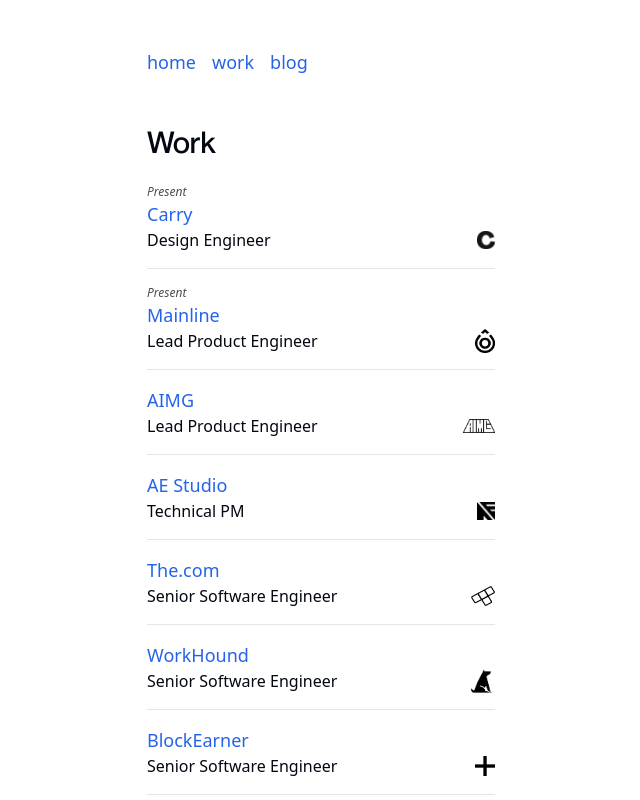
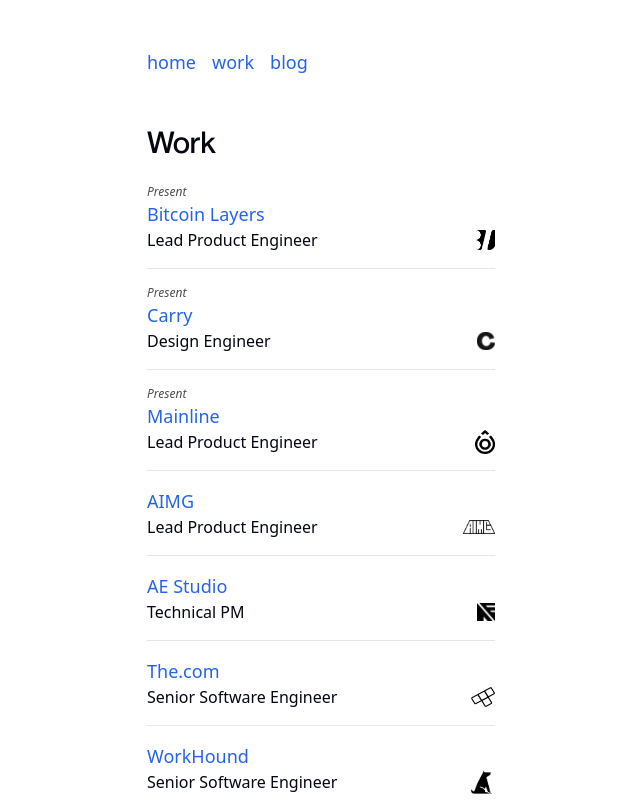
Before and after one commit to bolander72/boland.co, a Next.js app: page /work in a window 1280 px wide. Shown: the top 800 px of the page, without its empty margins (319-959 px from the left). Built offline with nearby package versions, Linux system fonts and the light colour scheme; what tailwindcss-animated would draw is missing.

Commit message:
Add new work entry

```diff
--- a/components/work/resume.tsx
+++ b/components/work/resume.tsx
@@ -2,6 +2,14 @@ import { cn } from '@/lib/utils'
 import Entry from './entry'
 
 const entries = [
+  {
+    name: 'Bitcoin Layers',
+    duration: 'Present',
+    role: 'Lead Product Engineer',
+    tags: [],
+    websiteLink: 'https://bitcoinlayers.org?ref=boland.co',
+    logoLink: '/logos/bitcoin-layers.webp'
+  },
   {
     name: 'Carry',
     duration: 'Present',
@@ -15,7 +23,7 @@ const entries = [
     duration: 'Present',
     role: 'Lead Product Engineer',
     tags: ['design', 'engineering'],
-    websiteLink: 'https://getmainline.io',
+    websiteLink: 'https://getmainline.io?ref=boland.co',
     logoLink: '/logos/mainline.webp'
   },
   {
@@ -95,7 +103,7 @@ const entries = [
     duration: '',
     role: 'EiR',
     tags: [],
-    websiteLink: 'https://swissep.org',
+    websiteLink: 'https://swissep.org?ref=boland.co',
     logoLink: '/logos/swissep.webp'
   }
 ]
```
Also changed, not shown: public/logos/bitcoin-layers.webp (added).
